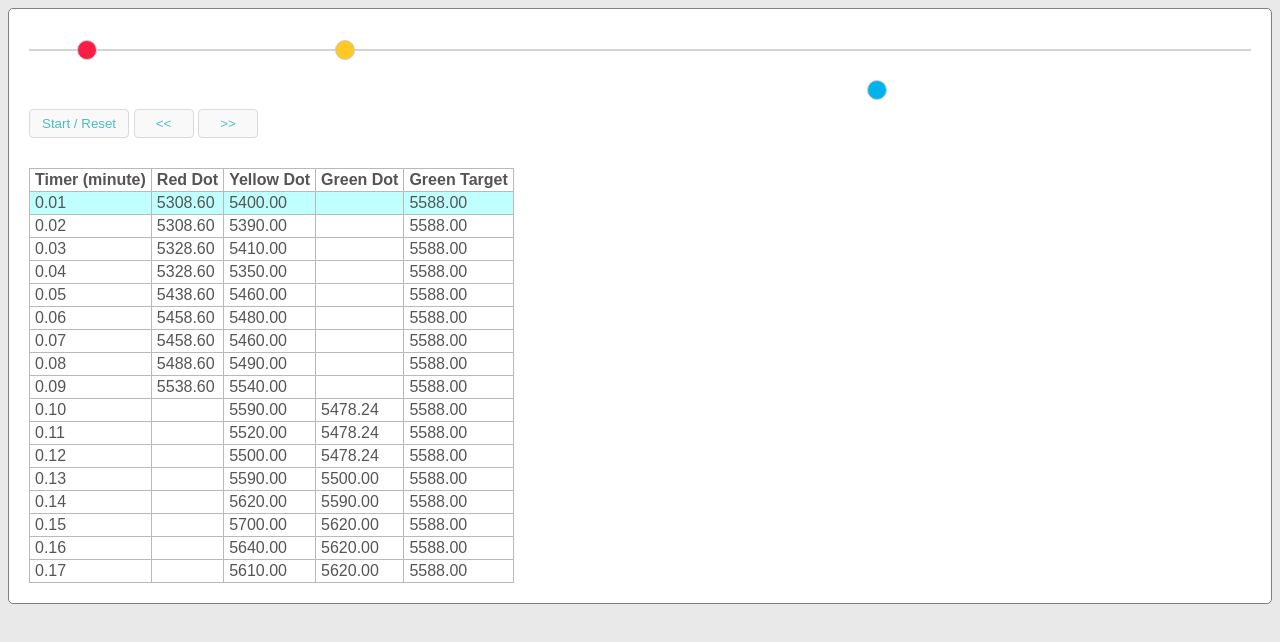
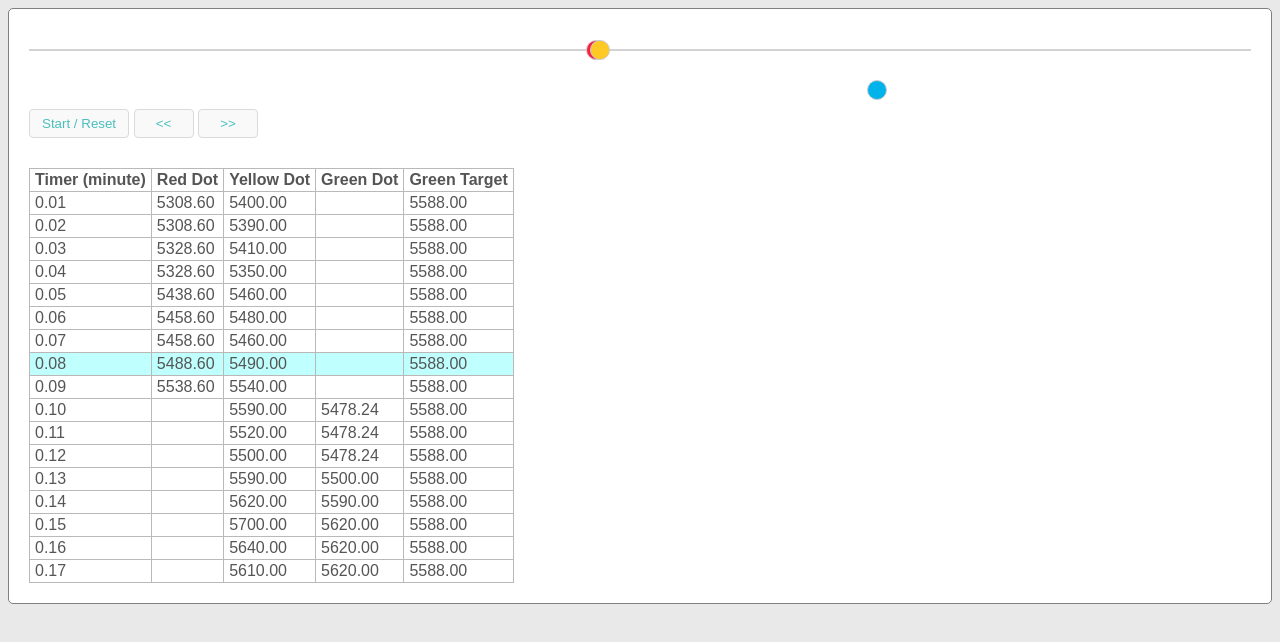
Before and after one commit to vpanait/vpanait.github.io, a plain HTML site: page 2019-05-20/animation.html in a window 1280 px wide. Both pictures are taken after a click on the button "Start / Reset". Drawn offline with nearby package versions, Linux system fonts and the light colour scheme.

Commit message:
small animation updates

```diff
--- a/2019-05-20/animation.css
+++ b/2019-05-20/animation.css
@@ -23,7 +23,6 @@ body {
     width: 100%;
     height: 80px;
     padding-top: 20px;
-    /* border: 1px solid green; */
 }
 
 .animation-container .scale-line {
--- a/2019-05-20/animation.js
+++ b/2019-05-20/animation.js
@@ -19,7 +19,7 @@ $(function() {
 
     // Verify that we have the same number of steps
     if (!areEqual(redCoords.length, yellowCoords.length, greenCoords.length, targetCoords.length)) {
-        console.log(' >> Please check data consistency');
+        // console.log(' >> Please check data consistency');
     }
 
     var container = $('.animation-container');
@@ -62,7 +62,7 @@ $(function() {
 
 
     function init() {
-        updateCurrentStep(1);
+        updateCurrentStep(8);
     }
 
     function updateCurrentStep(stepValue) {
@@ -72,34 +72,32 @@ $(function() {
         previousStep = currentStep;
         currentStep = stepValue;
 
-        console.log(">> Step #", stepValue)
-
         // Update dots state + position
         for (var i = 0; i < dots.length; i++) {
             var currentDot = dots[i];
             var currentCoordsSet = coords[i];
-            let currentCoord = currentCoordsSet[currentStep - 1];
-            console.log('>', currentCoord)
+            var currentCoord = currentCoordsSet[currentStep - 1];
+            var dotAnimDuration = animationDuration;
 
             // State
             if (currentDot.hasClass('hidden') && currentCoord != 0) {
+                dotAnimDuration = 0;
                 currentDot.removeClass('hidden');
             }
             if (currentCoord == 0) {
                 currentDot.addClass('hidden');
             }
 
+            // No animation if it is initialization
+            if (previousStep === 0) {
+                dotAnimDuration = 0;
+            }
+
             // Position
             if (currentCoord != 0) {
-                currentDot.animate({ "left": calculateOffsetValue(currentCoord) + "%" },
-                    (previousStep != 0 ? animationDuration : 0)
-                );
+                currentDot.animate({ "left": calculateOffsetValue(currentCoord) + "%" }, dotAnimDuration);
             }
         }
-
-        // Update texts
-        container.find('.current-step').text(currentStep);
-        container.find('.total-steps').text(totalSteps);
 
         // Update table selected row
         dataTable.find('tr').removeClass('active');
```
Also changed, not shown: 2019-05-20/animation.html (+0 -3 lines).
